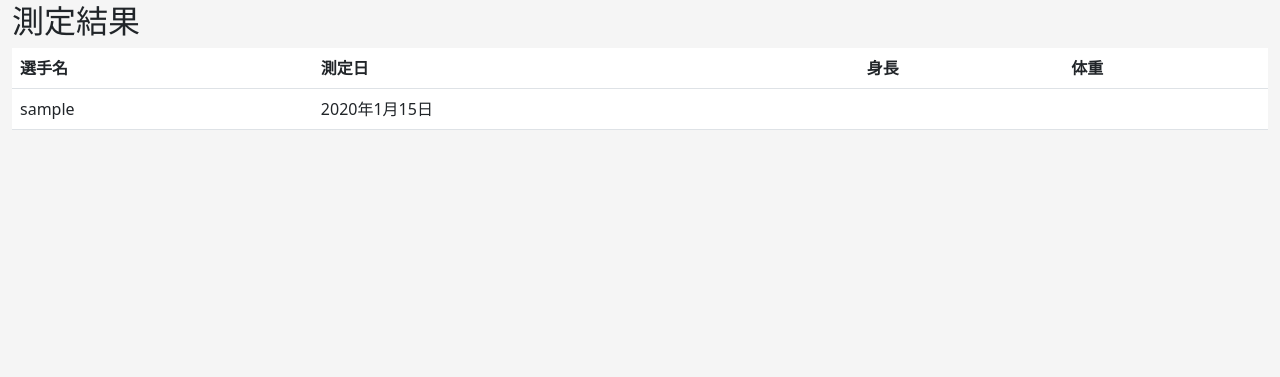
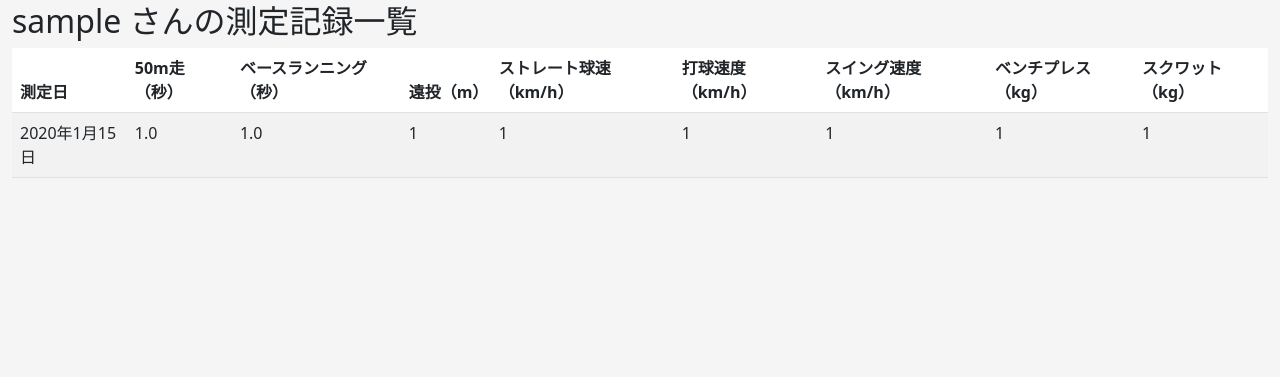
Before and after one commit to tomoki-shiozaki/baseball-talent-management-app, a Django app: page /measurements/ in a window 1280 px wide. Shown: the part 96-473 px from the top of the page. Run offline with Django 5.2, Linux system fonts and the light colour scheme; a user stored in the database is signed in; tables that the repository leaves empty hold one stand-in row (values such as "Sample post"); parts of the project's set-up code (start-up, migrations or seed data) failed here and were passed over.

Commit message:
feat(measurement): add table for measurements

```diff
--- a/apps/measurements/views.py
+++ b/apps/measurements/views.py
@@ -63,6 +63,12 @@ class MyMeasurementListView(LoginRequiredMixin, ListView):
     def get_queryset(self):
         return Measurement.objects.filter(player=self.request.user).order_by("-date")
 
+    def get_context_data(self, **kwargs):
+        context = super().get_context_data(**kwargs)
+        # ログインユーザーのユーザー名をコンテキストに追加
+        context["player_name"] = self.request.user.username
+        return context
+
 
 # コーチ・監督用
 class MemberListView(LoginRequiredMixin, UserPassesTestMixin, ListView):
@@ -89,3 +95,10 @@ class PlayerMeasurementListView(LoginRequiredMixin, UserPassesTestMixin, ListVie
     def get_queryset(self):
         player_id = self.kwargs.get("player_id")
         return Measurement.objects.filter(player_id=player_id).order_by("-date")
+
+    def get_context_data(self, **kwargs):
+        context = super().get_context_data(**kwargs)
+        player_id = self.kwargs.get("player_id")
+        player = get_object_or_404(get_user_model(), id=player_id)
+        context["player_name"] = player.username
+        return context
--- a/templates/measurements/my_measurement_list.html
+++ b/templates/measurements/my_measurement_list.html
@@ -3,26 +3,41 @@
 {% block title %}測定結果{% endblock title %}
 
 {% block content %}
-<h2>測定結果</h2>
-<table class="table">
+<h2>{{ player_name }} さんの測定記録一覧</h2>
+
+<table class="table table-striped">
     <thead>
         <tr>
-            <th>選手名</th>
             <th>測定日</th>
-            <th>身長</th>
-            <th>体重</th>
-            <!-- 他の項目 -->
+            <th>50m走（秒）</th>
+            <th>ベースランニング（秒）</th>
+            <th>遠投（m）</th>
+            <th>ストレート球速（km/h）</th>
+            <th>打球速度（km/h）</th>
+            <th>スイング速度（km/h）</th>
+            <th>ベンチプレス（kg）</th>
+            <th>スクワット（kg）</th>
         </tr>
     </thead>
     <tbody>
         {% for m in measurements %}
         <tr>
-            <td>{{ m.player.username }}</td>
             <td>{{ m.date }}</td>
-            <td>{{ m.height }}</td>
-            <td>{{ m.weight }}</td>
+            <td>{{ m.sprint_50m }}</td>
+            <td>{{ m.base_running }}</td>
+            <td>{{ m.long_throw }}</td>
+            <td>{{ m.straight_ball_speed }}</td>
+            <td>{{ m.hit_ball_speed }}</td>
+            <td>{{ m.swing_speed }}</td>
+            <td>{{ m.bench_press }}</td>
+            <td>{{ m.squat }}</td>
+        </tr>
+        {% empty %}
+        <tr>
+            <td colspan="9">記録がありません</td>
         </tr>
         {% endfor %}
     </tbody>
 </table>
+
 {% endblock content %}
```
Also changed, not shown: templates/measurements/player_measurement_list.html (+24 -9 lines).
